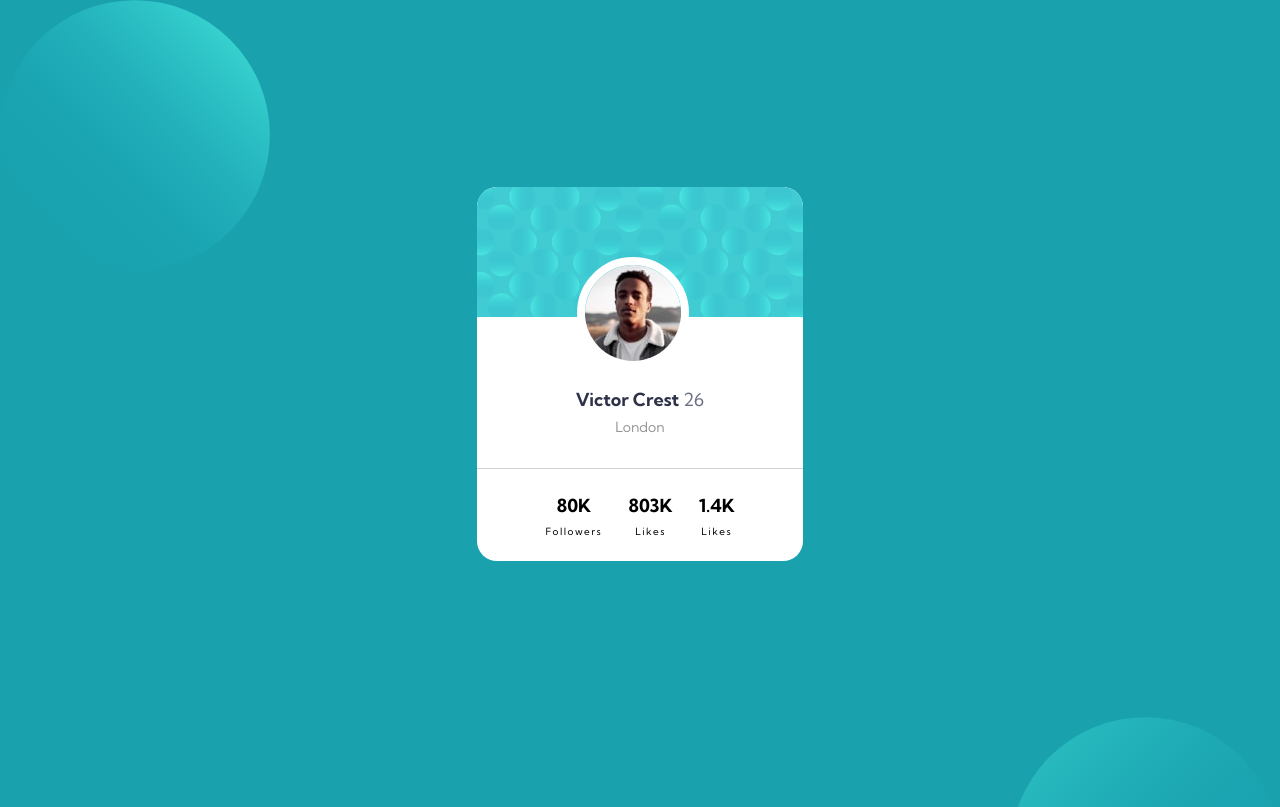
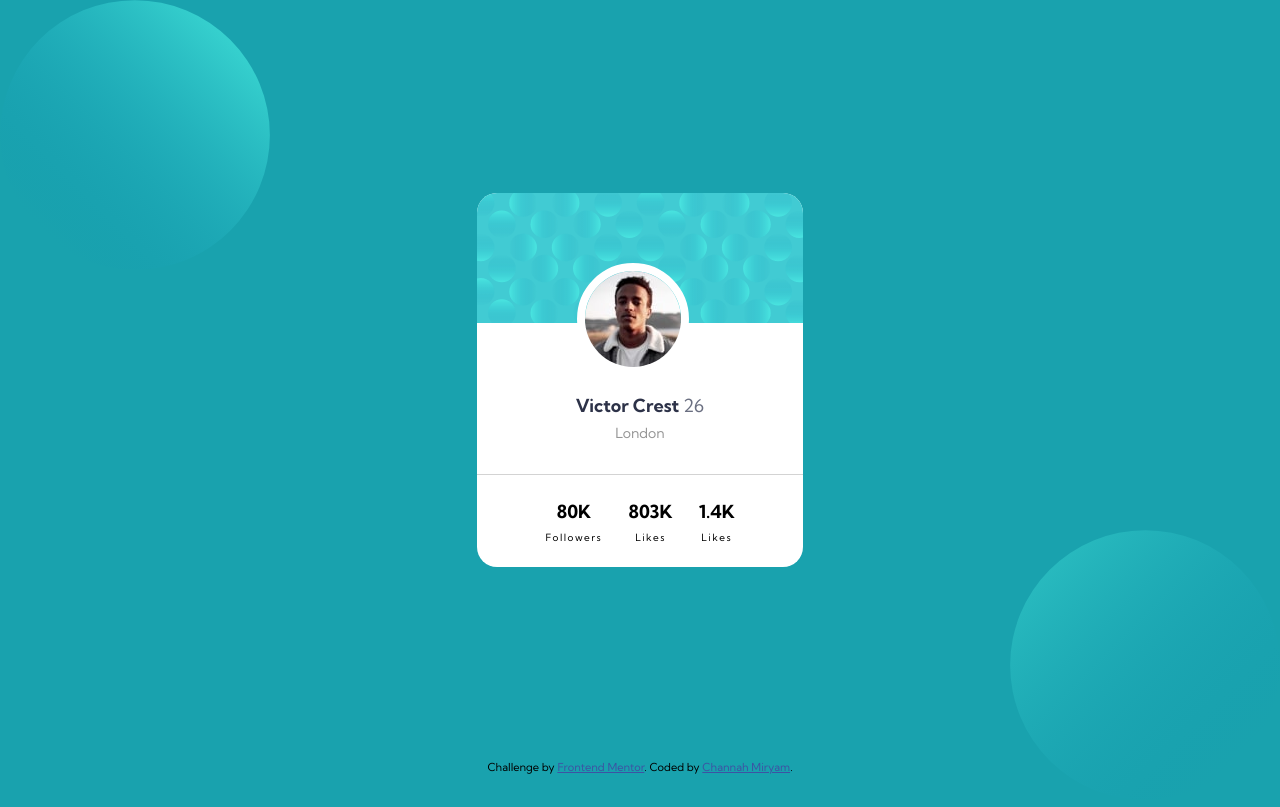
Before and after one commit to Channah-Miryam/FEM--profile-card-component, a plain HTML site: page index.html in a window 1280 px wide. Shown: the top 807 px of the page. Drawn offline with Linux system fonts and the light colour scheme.

Commit message:
adjust alignment

```diff
--- a/styles.css
+++ b/styles.css
@@ -42,7 +42,10 @@ body {
 
 .content-wrap {
   padding-bottom: 2.5rem; /* Footer height */
-  margin: 0 auto;
+  position: fixed;
+  top: 50%;
+  left: 50%;
+  transform: translate(-50%, -50%);
 }
 
 .attribution {
```
